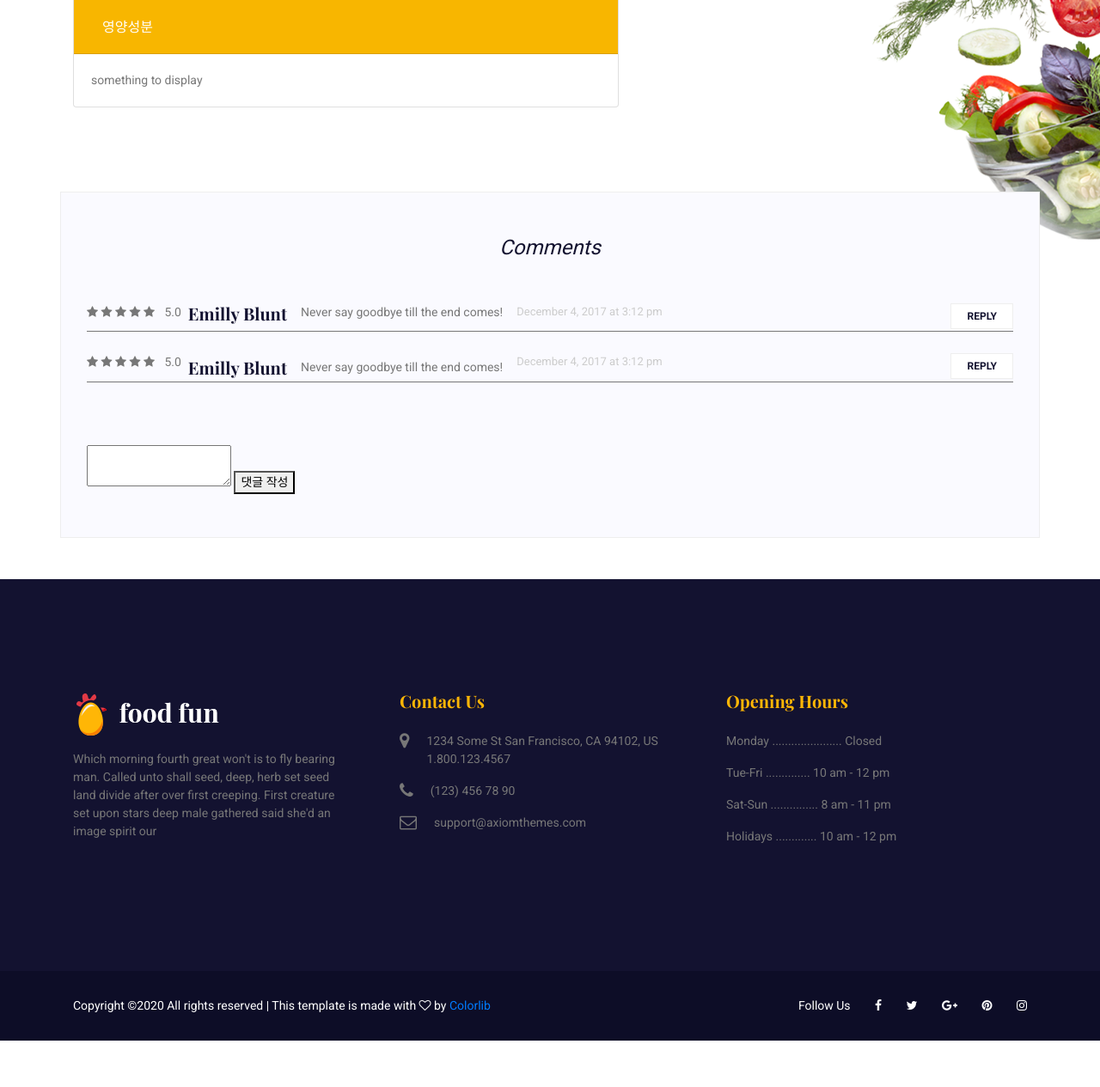
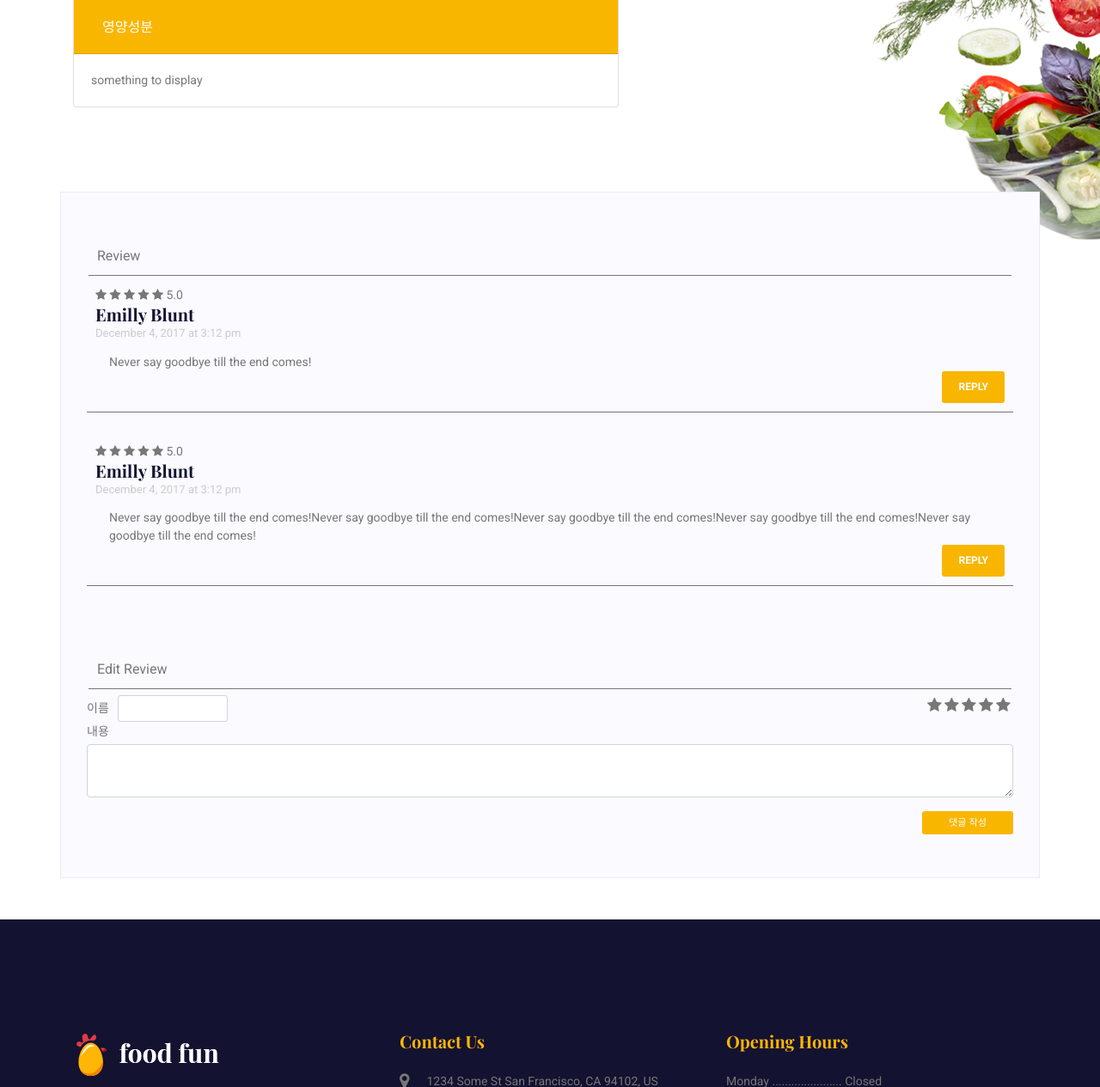
Before and after one commit to leebee-dev/PizzaTour, a PHP site: page /detail.html in a window 1280 px wide. Shown: the part 1089-2354 px from the top of the page at 86% size. Before the commit the page ends 2300 px from the top, so only its background shows below. Run offline with PHP 8.4, Linux system fonts and the light colour scheme.

Commit message:
Design Menu&Detail ver2.1
Add Star Points and Review lists

```diff
--- a/assets/css/detail.css
+++ b/assets/css/detail.css
@@ -49,4 +49,53 @@
 .single-comment {
     border-bottom: 1px solid;
     margin-bottom: 25px;
+    padding: 10px;
 }
+
+#comment-section {
+    font-size: medium;
+    padding: 10px;
+    margin: 2px;
+    border-bottom: 1px solid #777;
+}
+
+.comment-edit {
+    font: normal normal normal 14px/1 FontAwesome;;
+}
+
+#name {
+    width: 66%;
+    margin-left: 10px;
+}
+
+.blind {
+    position: absolute;
+    overflow: hidden;
+    margin: -1px;
+    padding: 0;
+    width: 1px;
+    height: 1px;
+    border: none;
+    clip: rect(0, 0, 0, 0);
+}
+
+#assign-star {
+    font-size: large;
+    display: inline-block;
+    overflow: hidden;
+    height: 40px;
+}
+.star-radioBox {
+    position: relative;
+    z-index: 1;
+    float: left;
+    width: 20px;
+    height: 40px;
+    cursor: pointer;
+}
+.star-radioBox input {
+    opacity: 0 !important;
+    height: 0 !important;
+    width: 0 !important;
+    position: absolute !important;
+}
--- /dev/null
+++ b/assets/js/detail.js
@@ -0,0 +1,11 @@
+(function($) {
+    "use strict"
+    jQuery(document).ready(function() {
+        var assign = $("#assign-star :radio");
+        assign.on("click",function(){
+            $(this).parent().css({"color": "#f8b600"});
+            $(this).parent().prevAll().css({"color": "#f8b600"});
+            $(this).parent().nextAll().css({"color": "gray"});
+        });
+    });
+})(jQuery);
--- a/detail.html
+++ b/detail.html
@@ -7,7 +7,7 @@
     <meta http-equiv="X-UA-Compatible" content="ie=edge">
 
     <!-- Page Title -->
-    <title>Menu</title>
+    <title>Detail</title>
 
     <!-- Favicon -->
     <link rel="shortcut icon" href="assets/images/logo/favicon.png" type="image/x-icon">
@@ -18,6 +18,7 @@
     <link rel="stylesheet" href="assets/css/bootstrap-4.1.3.min.css">
     <link rel="stylesheet" href="assets/css/owl-carousel.min.css">
     <link rel="stylesheet" href="assets/css/jquery.datetimepicker.min.css">
+    <link rel="stylesheet" href="assets/css/nice-select.css">
     <link rel="stylesheet" href="assets/css/style.css">
     <link rel="stylesheet" href="assets/css/detail.css">
 </head>
@@ -146,52 +147,71 @@
             </div>
             <div class="row justify-content-start">
                 <div class="col-12 comments-area">
-                    <h4>Comments</h4>
+                    <div id="comment-section">Review</div>
                     <div class="comment-list">
-                        <div class="single-comment justify-content-between d-flex">
-                            <div class="user justify-content-between d-flex">
-                                <div id="personal-score">
+                        <div class="single-comment">
+                            <div class="user">
+                                <div id="personal-score" class="">
+                                    <span class="">
                                         <i class="star fa fa-star"></i>
                                         <i class="star fa fa-star"></i>
                                         <i class="star fa fa-star"></i>
                                         <i class="star fa fa-star"></i>
                                         <i class="star fa fa-star"></i>
-                                    <span class="mx-2">5.0</span>
+                                    </span>
+                                    <span class="">5.0</span>
                                 </div>
-                                <div class="desc d-flex">
+                                <div class="desc">
                                     <h5><a href="#">Emilly Blunt</a></h5>
-                                    <p class="comment mx-3">Never say goodbye till the end comes!</p>
                                     <p class="date">December 4, 2017 at 3:12 pm </p>
                                 </div>
+                                <p class="comment mx-3">Never say goodbye till the end comes!</p>
                             </div>
-                            <div class="reply-btn">
-                                    <a href="" class="btn-reply text-uppercase">reply</a>
+                            <div class="reply-btn d-flex justify-content-end">
+                                <a href="" class="genric-btn primary small radius btn-reply text-uppercase">reply</a>
                             </div>
                         </div>
-                        <div class="single-comment justify-content-between d-flex">
-                            <div class="user justify-content-between d-flex">
-                                <div id="personal-score">
+                        <div class="single-comment">
+                            <div class="user">
+                                <div id="personal-score" class="">
+                                    <span class="">
                                         <i class="star fa fa-star"></i>
                                         <i class="star fa fa-star"></i>
                                         <i class="star fa fa-star"></i>
                                         <i class="star fa fa-star"></i>
                                         <i class="star fa fa-star"></i>
-                                    <span class="mx-2">5.0</span>
+                                    </span>
+                                    <span class="">5.0</span>
                                 </div>
-                                <div class="desc d-flex align-items-center">
+                                <div class="desc">
                                     <h5><a href="#">Emilly Blunt</a></h5>
-                                    <p class="comment mx-3">Never say goodbye till the end comes!</p>
-                                    <p class="date ">December 4, 2017 at 3:12 pm </p>
+                                    <p class="date">December 4, 2017 at 3:12 pm </p>
                                 </div>
+                                <p class="comment mx-3">Never say goodbye till the end comes!Never say goodbye till the end comes!Never say goodbye till the end comes!Never say goodbye till the end comes!Never say goodbye till the end comes!</p>
                             </div>
-                            <div class="reply-btn">
-                                    <a href="" class="btn-reply text-uppercase">reply</a>
+                            <div class="reply-btn d-flex justify-content-end">
+                                <a href="" class="genric-btn primary small radius btn-reply text-uppercase">reply</a>
                             </div>
                         </div>
                     </div>
-                    <form action="./detail.html" method="post">
-                        <textarea></textarea>
-                        <button type="submit" >댓글 작성</button>
+                    <div id="comment-section">Edit Review</div>
+                    <form class="comment-edit d-flex flex-column" action="./detail.html" method="post">
+                        <div class="d-flex justify-content-between align-items-center">
+                            <span class="d-flex align-items-center">
+                                <div>이름</div>
+                                <input id="name" class="form-control form-control-sm"></input>
+                            </span>
+                            <div id="assign-star" class="d-flex ">
+                                <label class="star-radioBox pt-2" ><input type="radio" name="star-point" value="1" /> &#xf005</label>
+                                <label class="star-radioBox pt-2" ><input type="radio" name="star-point" value="2" /> &#xf005</label>
+                                <label class="star-radioBox pt-2" ><input type="radio" name="star-point" value="3" /> &#xf005</label>
+                                <label class="star-radioBox pt-2" ><input type="radio" name="star-point" value="4" /> &#xf005</label>
+                                <label class="star-radioBox pt-2" ><input type="radio" name="star-point" value="5" /> &#xf005</label>
+                            </div>
+                        </div>
+                        <label for="comment-context">내용</label>
+                        <textarea id="comment-context" class="form-control" row="5"></textarea>
+                        <span class="d-flex justify-content-end mt-3"><button class="genric-btn primary radius small " type="submit" >댓글 작성</button></span>
                     </form>
                 </div>
             </div>
@@ -287,5 +307,6 @@ Copyright &copy;<script>document.write(new Date().getFullYear());</script> All r
     <script src="assets/js/vendor/jquery.datetimepicker.full.min.js"></script>
     <script src="assets/js/vendor/jquery.nice-select.min.js"></script>
     <script src="assets/js/main.js"></script>
+    <script src="assets/js/detail.js"></script>
 </body>
 </html>
```
Lines whose indentation alone changed are shown as unchanged.
